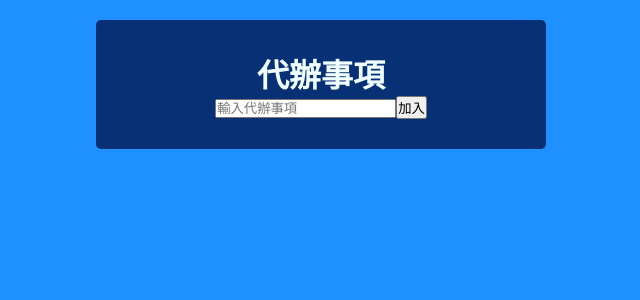
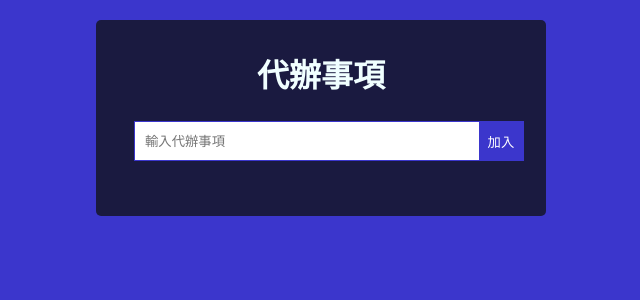
Before and after one commit to wucheng930628/react-todoList, a React (Vite) app: page / in a window 1280 px wide. Shown: the top 300 px of the page, without its empty margins (319-959 px from the left). Built offline with nearby package versions, Linux system fonts and the light colour scheme.

Commit message:
優化輸入代辦事項的部分

```diff
--- a/src/App.css
+++ b/src/App.css
@@ -5,7 +5,7 @@
 }
 
 body {
-    background-color: dodgerblue;
+    background-color: #3b36cc;
     color:azure;
     display: flex;
     justify-content: center;
@@ -15,8 +15,35 @@ body {
 .wrapper {
     width: 450px;
     padding: 30px;
-    background-color: rgb(8, 48, 117);
+    background-color: #1a1a40;
     border-radius: 5px;
     margin-top: 20px;
     text-align: center;
 }
+
+.create-form{
+    height: 40px;
+    width: 100%;
+    margin: 25px 8px;
+    border: 1px solid #3b36cc;
+    display: flex;
+}
+
+.create-form > input {
+    outline: none;
+    border: none;
+    background-color: none;
+    color: white;
+    width: 100%;
+    height: 100%;
+    padding-left: 10px;
+}
+
+.create-form > button {
+    border: none;
+    background-color: #3b36cc;
+    color: white;
+    width: 50px;
+    height: 100%;
+    cursor: pointer;
+}
--- a/src/component/CreateForm.jsx
+++ b/src/component/CreateForm.jsx
@@ -1,6 +1,6 @@
 function CreateForm() {
   return (
-    <form>
+    <form className="create-form">
       <input type="text" placeholder="輸入代辦事項" />
       <button type="submit">加入</button>
     </form>
```
